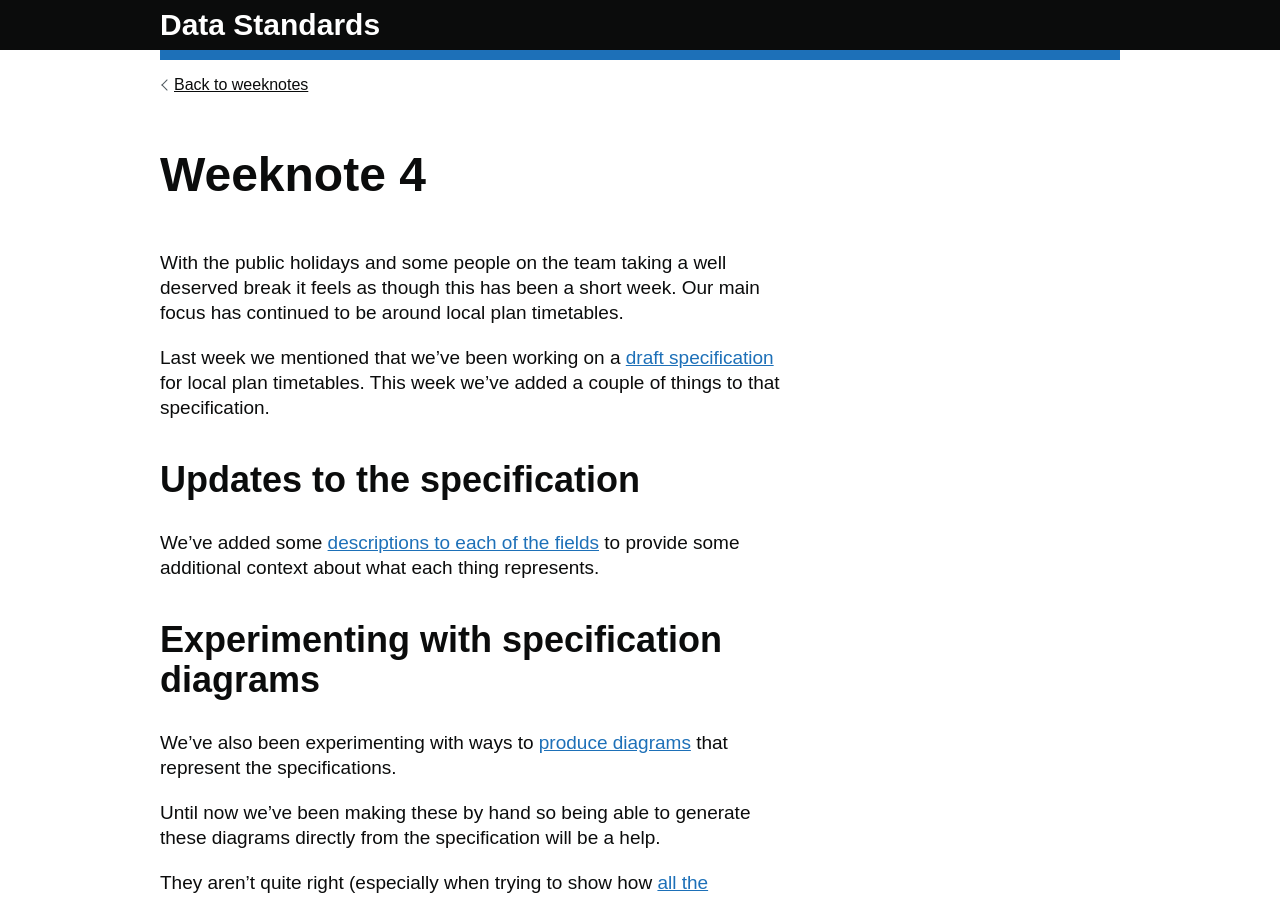
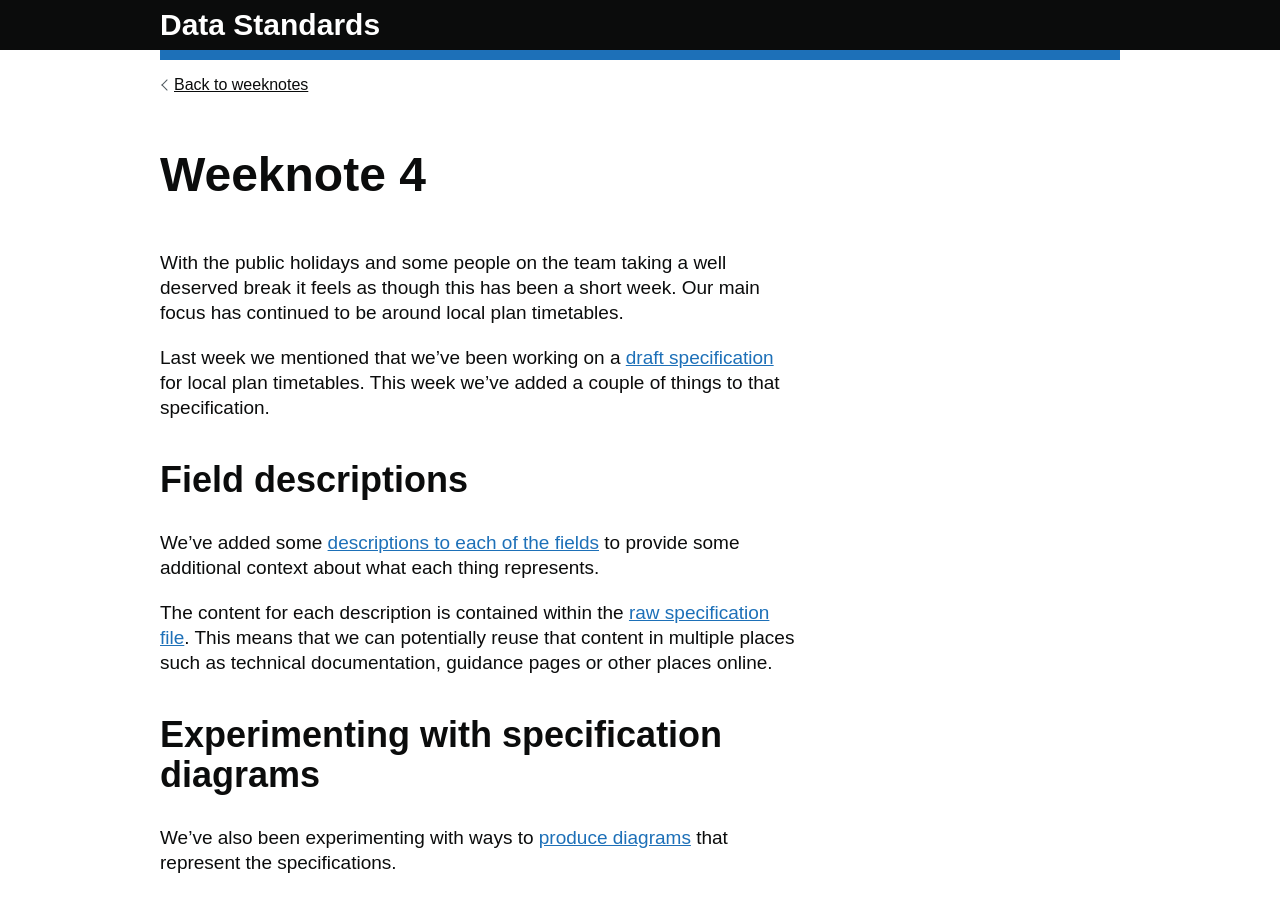
Before and after one commit to digital-land/data-standards-team, a Jekyll site: the page built from weeknote/_posts/2023-04-14-weeknote-3.md, in a window 1280 px wide and 900 px high. Built offline with Jekyll 4.4.1, drawn with Linux system fonts in a browser that asks for light colours; some web fonts are replaced.

Commit message:
adds some changes to week 4 note

```diff
--- a/weeknote/_posts/2023-04-14-weeknote-3.md
+++ b/weeknote/_posts/2023-04-14-weeknote-3.md
@@ -7,9 +7,11 @@ With the public holidays and some people on the team taking a well deserved brea
 
 Last week we mentioned that we’ve been working on a [draft specification](https://digital-land.github.io/specification/specification/development-plan/) for local plan timetables. This week we’ve added a couple of things to that specification.
 
-## Updates to the specification
+## Field descriptions
 
 We’ve added some [descriptions to each of the fields](https://digital-land.github.io/specification/specification/development-plan/#development-plan) to provide some additional context about what each thing represents.
+
+The content for each description is contained within the [raw specification file](https://raw.githubusercontent.com/digital-land/specification/main/content/specification/development-plan.md). This means that we can potentially reuse that content in multiple places such as technical documentation, guidance pages or other places online.
 
 ## Experimenting with specification diagrams
 
```
